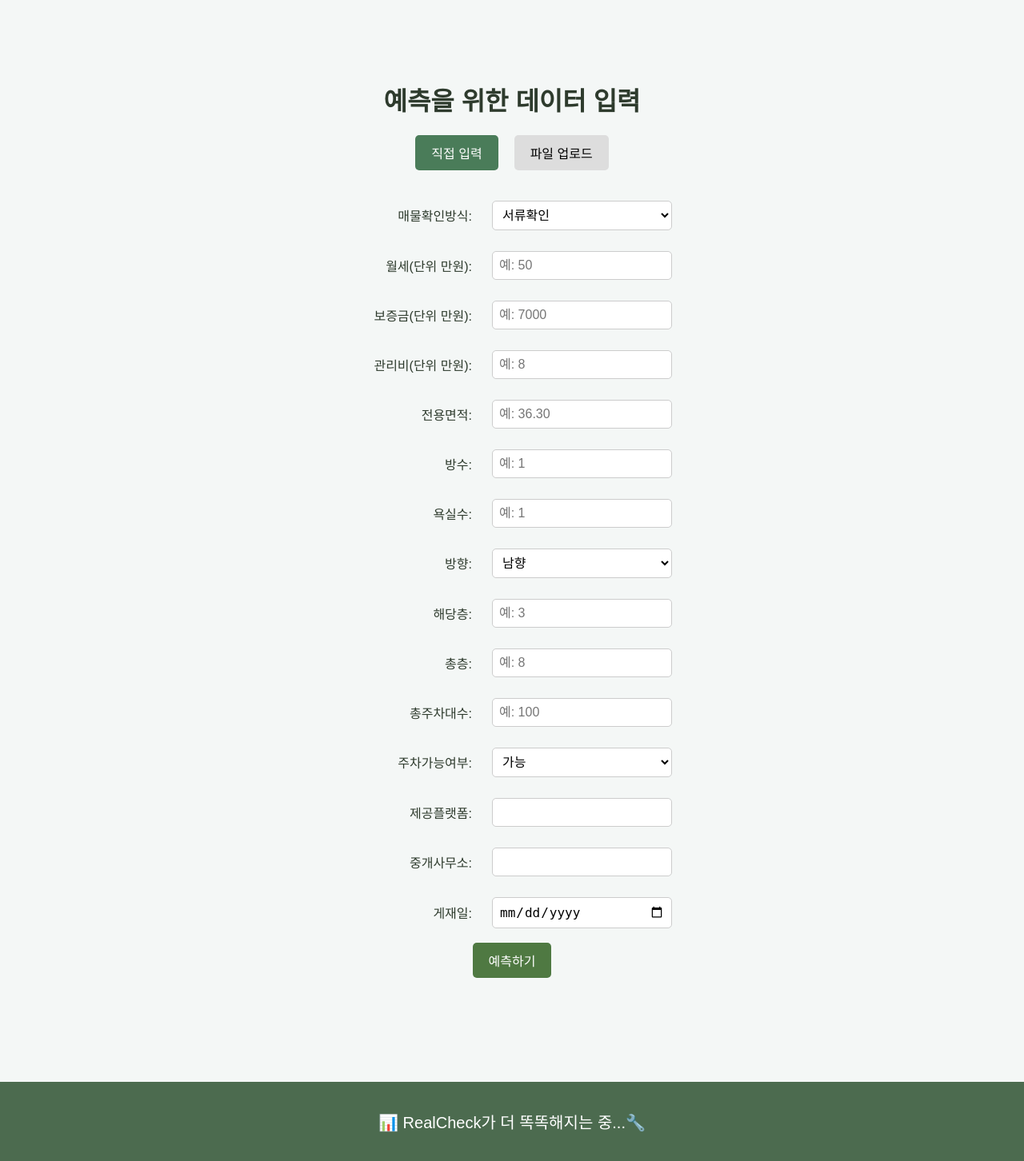
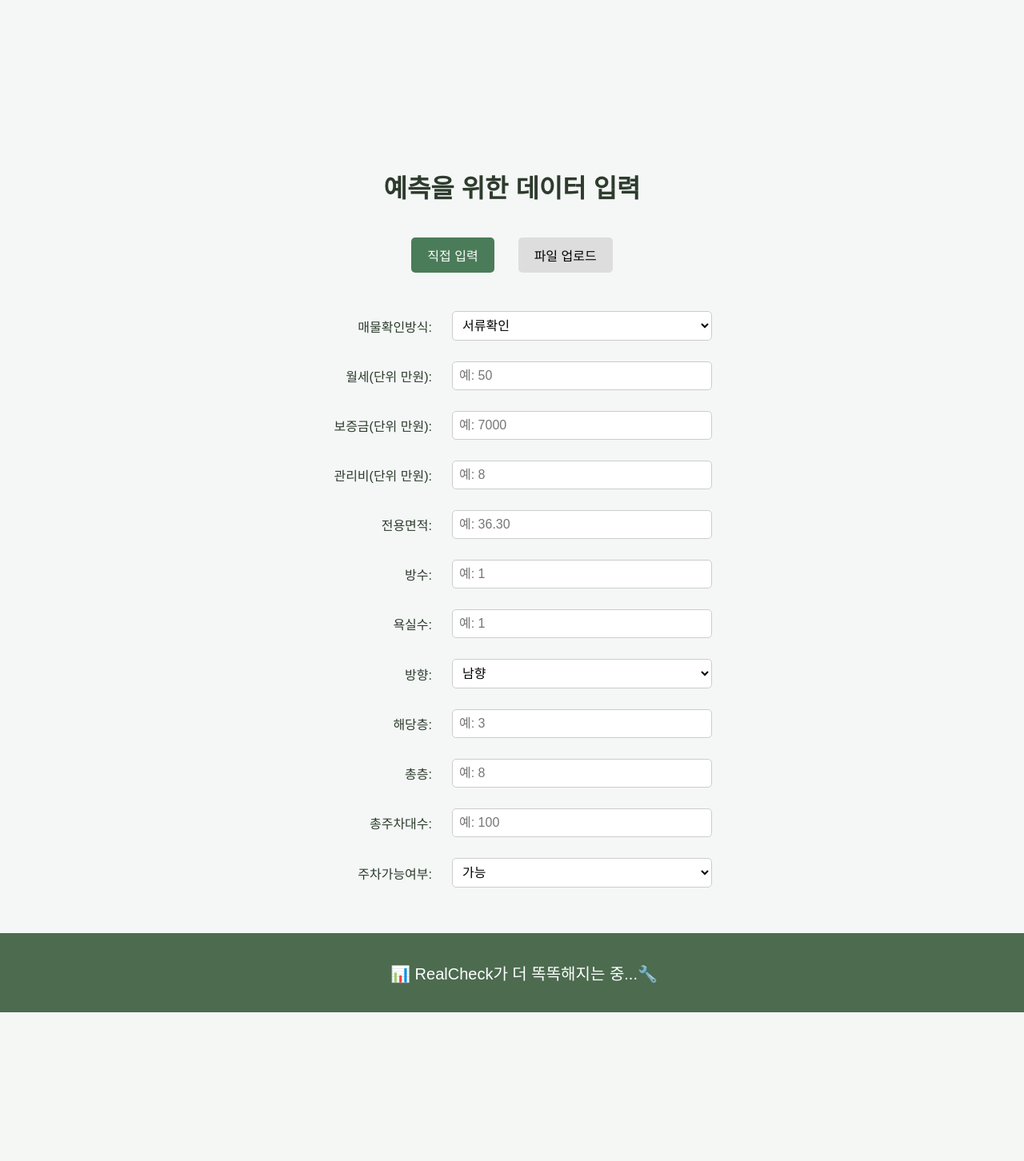
Before and after one commit to kimminyoung0/RealCheck_web, a Flask app: page /predict in a window 1280 px wide. Shown: the part 75-1527 px from the top of the page at 80% size. After the commit the page ends 1341 px from the top, so only its background shows below. Run offline with Flask 3, Linux system fonts and the light colour scheme.

Commit message:
design : 사용자 UI 디자인 변경

```diff
--- a/project/app/static/style.css
+++ b/project/app/static/style.css
@@ -5,6 +5,44 @@
   color: #2e3b2d;
   margin: 0;
   padding: 0;
+  height: 100%;
+  display: flex;
+  flex-direction: column;
+  overflow-y: auto;
+  overflow-x: hidden;
+}
+html {
+  height: 100%;
+  margin: 0;
+  padding: 0;
+  display: flex;
+  flex-direction: column;
+  overflow-x: hidden;
+}
+
+h1 {
+  margin-top: 200px;
+}
+
+/* 메인 콘텐츠 */
+/* main 영역 크기 조정 */
+main {
+  text-align: center;
+  padding: 10px 20px;  /* 기존보다 위아래 여백을 더 넓게 설정 */
+  min-height: 800px;  /* 최소 높이를 설정하여 더 커 보이도록 */
+  display: flex;
+  flex: 1;
+  justify-content: flex-start;
+  align-items: center;
+  flex-direction: column;
+  overflow-y: auto;
+}
+
+/* 🔹 예측 제목 (항상 일정한 위치 유지) */
+.fixed-title {
+  text-align: center;
+  margin-top: 30px;
+  position: relative;
 }
 
 /* 헤더 스타일 */
@@ -16,6 +54,16 @@
   padding: 15px 20px;
   color: white;
 }
+
+/* 🔹 폼 컨테이너 (스크롤 가능하게 설정) */
+#predict_container {
+  width: 100%;
+  max-width: 600px;
+  padding: 20px;
+  border-radius: 10px;
+  max-height: 80vh; /* ✅ 너무 길어지면 스크롤 */
+}
+
 
 .logo {
   font-size: 40px;
@@ -65,26 +113,27 @@
   background-color: #567358;
 }
 
-/* 메인 콘텐츠 */
-/* main 영역 크기 조정 */
-main {
+
+/* 🔹 홈 화면의 제목과 버튼을 아래로 내리기 */
+.intro {
+  display: flex;
+  flex-direction: column;
+  justify-content: center; /* ✅ 수직 가운데 정렬 */
+  align-items: center;
   text-align: center;
-  padding: 80px 20px;  /* 기존보다 위아래 여백을 더 넓게 설정 */
-  min-height: 800px;  /* 최소 높이를 설정하여 더 커 보이도록 */
-  display: flex;
-  justify-content: center;
-  align-items: center;
-  flex-direction: column;
+  height: 100vh; /* ✅ 화면 전체 높이를 차지하도록 설정 */
+  padding-top: 50px; /* ✅ 텍스트를 조금 아래로 내리기 */
 }
-
 
 .intro h2 {
   font-size: 35px;
   color: #2e3b2d;
+  margin-top: 1px; /* ✅ 기존보다 아래쪽으로 조정 */
 }
 
 .intro p {
   font-size: 24px;
+  margin-top: 10px; /* ✅ 기존보다 아래쪽으로 */
   color: #4d5d4a;
 }
 
@@ -113,6 +162,10 @@
   color: white;
   margin-top: 50px;
   font-size: 20px;
+  width: 100%;
+  position: relative;
+  bottom: 0;
+  overflow-x: hidden;
 }
 
 /* 입력 필드 스타일 */
@@ -171,17 +224,41 @@
   font-size: 16px;
 }
 
+/* 🔹 입력 필드와 라벨을 가로 정렬 */
+.input-group2 {
+  display: flex;
+  align-items: center;
+  justify-content: flex-start;
+  gap: 10px; /* 라벨과 입력칸 사이 간격 */
+  margin-bottom: 15px; /* 필드 간격 */
+}
+
+.input-group2 label {
+  width: 150px; /* 레이블 고정 너비 */
+  text-align: right; /* 텍스트 오른쪽 정렬 */
+}
+
+.input-group2 input,
+.input-group2 select {
+  flex-grow: 1; /* 입력 필드가 가득 차도록 */
+  padding: 20px;
+  border: 1px solid #ccc;
+  border-radius: 8px;
+  font-size: 16px;
+}
+
 /* 🔹 숨겨진 파일 업로드 폼을 정상적으로 표시 */
 #upload-form {
   display: none;
-  margin-top: 20px;
+  margin-top: 0px;
 }
 
 /* 🔹 버튼 스타일 */
 .input-toggle {
   display: flex;
   justify-content: center;
-  margin-bottom: 20px;
+  gap: 10px;
+  margin-bottom: 40px;
 }
 
 .toggle-btn {
--- a/project/app/templates/predict.html
+++ b/project/app/templates/predict.html
@@ -5,8 +5,7 @@
 {% block content %}
 <h1>예측을 위한 데이터 입력</h1>
 
-<!-- 🔹 라디오 버튼을 가로 정렬 -->
-<!-- 🔹 데이터 입력 방식 선택 (버튼으로 변경) -->
+<div id="predict_container">
     <div class="input-toggle">
         <button id="manual-btn" class="toggle-btn active">직접 입력</button>
         <button id="file-btn" class="toggle-btn">파일 업로드</button>
@@ -108,6 +107,7 @@
 
     </form>
 
+</div>
 <!-- 파일 업로드 폼 -->
 <form id="upload-form" enctype="multipart/form-data" style="display: none;">
     <div class="input-group">
```
Lines whose indentation alone changed are shown as unchanged.
